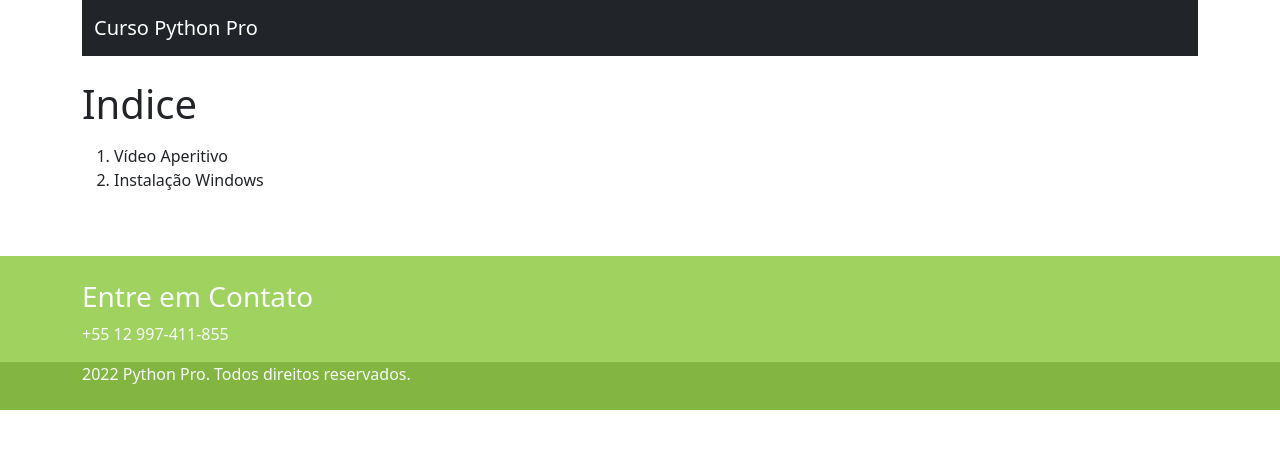
After one commit to maldonadopereira/curso_django, a Django app: page /aperitivos/ in a window 1280 px wide. The commit adds this page. Shown: the top 449 px of the page. Run offline with Django 4.2, Linux system fonts and the light colour scheme; some libraries are stand-ins or nearby versions.

Commit message:
Criada página de Lista de Vídeos Aperitivos
close #34

```diff
--- /dev/null
+++ b/aperitivos/templates/aperitivos/indice.html
@@ -0,0 +1,30 @@
+{% extends "base/base.html" %}
+{% load static %}
+{% block title %}Python Pro - Lista Aperitivos {% endblock title %}
+{% block content %}
+<div class="container">
+	<div class="row">
+		<div class="col-md-12">
+
+			<!---- NavBar ----->
+			{% include 'partials/_nav.html' %}
+			<!---- End NavBar ----->
+
+            <h1 class="mt-4 mb-3">Indice</h1>
+			<ol>
+				{% for video in videos %}
+				<li>{{video.titulo | default:'Faltando titulo'}}</li>
+				{% empty %}
+				<p>Não há nenhum vídeo a ser exibido.</p>
+				{% endfor  %}
+
+			</ol>
+
+        </div>
+
+    </div>
+</div>
+
+
+
+{% endblock content %}
--- a/aperitivos/templates/aperitivos/video.html
+++ b/aperitivos/templates/aperitivos/video.html
@@ -9,7 +9,7 @@
 			{% include 'partials/_nav.html' %}
 
 			<!---- End NavBar ----->
-            <h1 class="mt-4 mb-3">{{ video.titulo }}</h1>
+            <h1 class="mt-4 mb-3">{{ video.titulo | default:'Faltando Título' }}</h1>
 			<iframe width="560" height="315" src="https://www.youtube.com/embed/{{ video.vimeo_id }}" title="YouTube video player"
 			frameborder="0" allow="accelerometer; autoplay; clipboard-write; encrypted-media; gyroscope; picture-in-picture"
 			allowfullscreen>
--- a/aperitivos/urls.py
+++ b/aperitivos/urls.py
@@ -3,5 +3,6 @@
 
 app_name = 'aperitivos'
 urlpatterns = [
+    path('', views.indice, name='indice'),
     path('<slug:slug>', views.video, name='video')
 ]
--- a/aperitivos/views.py
+++ b/aperitivos/views.py
@@ -1,10 +1,17 @@
 from django.shortcuts import render
+
+videos = [
+    {'slug': 'motivacao', 'titulo': 'Vídeo Aperitivo', 'vimeo_id': 'chRPSvKwagU'},
+    {'slug': 'instalacao-windows', 'titulo': 'Instalação Windows', 'vimeo_id': 'Zbe2mcmi1MQ'}
+]
+
+videos_dct = {dct['slug']: dct for dct in videos}
+
+
+def indice(request):
+    return render(request, 'aperitivos/indice.html', context={'videos': videos})
 
 
 def video(request, slug):
-    videos = {
-        'motivacao': {'titulo': 'Vídeo Aperitivo', 'vimeo_id': 'chRPSvKwagU'},
-        'instalacao-windows': {'titulo': 'Instalação Windows', 'vimeo_id': 'Zbe2mcmi1MQ'}
-    }
-    video = videos[slug]
+    video = videos_dct[slug]
     return render(request, 'aperitivos/video.html', context={'video': video})
```
Also changed, not shown: aperitivos/tests/tests_indice.py (added, +23 -0 lines), .github/workflows/django.yml, aperitivos/tests/__init__.py (added), aperitivos/tests/tests_video.py (renamed from aperitivos/tests.py).
